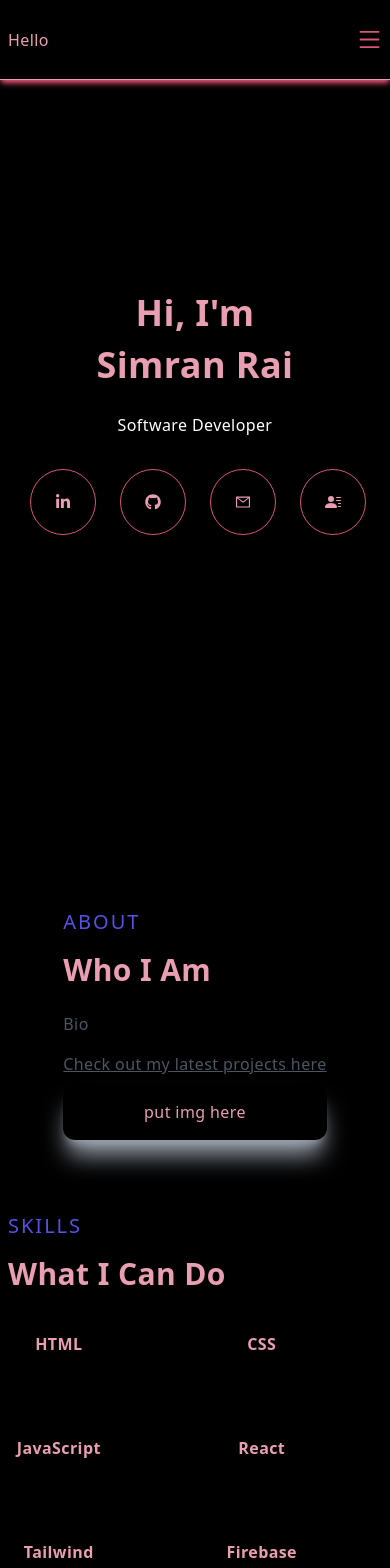
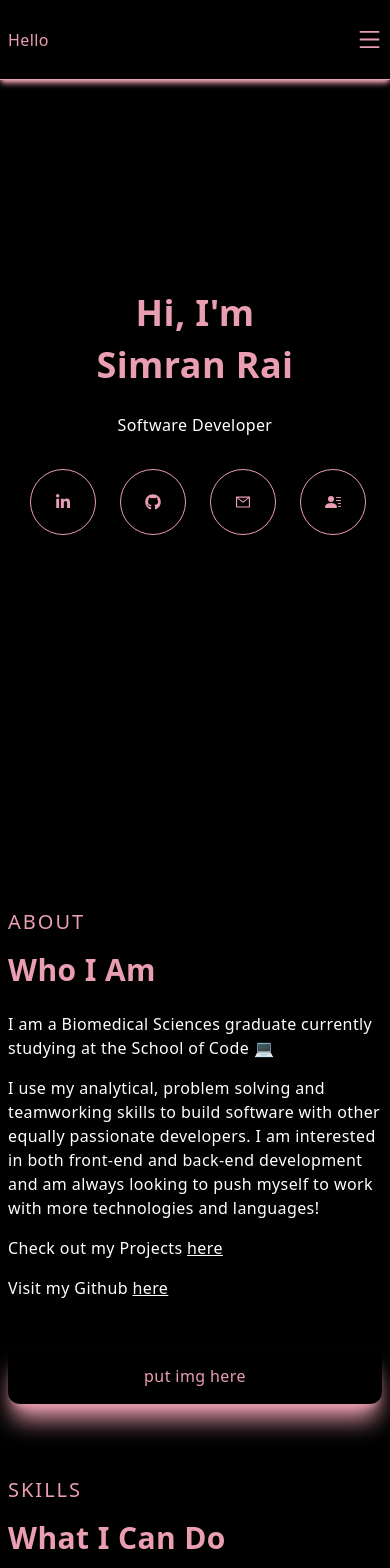
Before and after one commit to srai98i/portfolio-site, a Next.js app: page / in a window 390 px wide. Shown: the top 1568 px of the page. Built offline with nearby package versions, Linux system fonts and the light colour scheme.

Commit message:
styled About section

```diff
--- a/pages/components/About.jsx
+++ b/pages/components/About.jsx
@@ -1,20 +1,51 @@
 import React from "react";
+import Link from "next/link";
 
 export default function About() {
   return (
-    <div id="about" className="w-full md:h-screen p-2 flex items-center bg-pink-blue py-16">
+    <div
+      id="about"
+      className="w-full md:h-screen p-2 flex items-center bg-pink-blue py-16"
+    >
       <div className="max-w-[1240px] m-auto md:grid grid-cols-3 gap-8">
         <div className="col-span-2">
-          <p className="uppercase text-xl tracking-widest text-[#5651e5]">
+          <p className="uppercase text-xl tracking-widest text-[#EA9EB1]">
             About
           </p>
           <h2 className="py-4">Who I Am</h2>
-          <p className="py-2 text-gray-600">Bio</p>
-          <p className="py-2 text-gray-600 underline cursor-pointer">
-            Check out my latest projects here{" "}
+          <p className="py-2 flex justify-items-center text-[white]">
+            I am a Biomedical Sciences graduate currently studying at the School
+            of Code 💻{" "}
+          </p>{" "}
+          <p className="py-2 flex justify-items-center text-[white]">
+            I use my analytical, problem solving and teamworking skills to build
+            software with other equally passionate developers. I am interested
+            in both front-end and back-end development and am always looking to
+            push myself to work with more technologies and languages!
+          </p>
+          <p className="py-2  text-[white]">
+            Check out my Projects{" "}
+            <Link href="/#projects">
+              <a className="py-2 text-[white] underline cursor-pointer">
+                {" "}
+                here
+              </a>
+            </Link>{" "}
+          </p>
+          <p className="py-2  text-[white]">
+            Visit my Github{" "}
+            <Link href="https://github.com/srai98i">
+              <a
+                target="_blank"
+                className="py-2 text-[white] underline cursor-pointer"
+              >
+                {" "}
+                here
+              </a>
+            </Link>{" "}
           </p>
         </div>
-        <div className="w-full h-auto m-auto shadow-xl shadow-gray-400 rounded-xl flex items-center justify-center p-4 hover:scale-105 easein duration-300">
+        <div className="w-full h-auto m-auto shadow-xl shadow-[#EA9EB1] rounded-xl flex items-center justify-center p-4 hover:scale-105 easein duration-300 mt-10">
           put img here
         </div>
       </div>
--- a/pages/components/Main.jsx
+++ b/pages/components/Main.jsx
@@ -22,7 +22,7 @@ export default function Main() {
               target="_blank"
               rel="noreferrer"
             >
-              <div className="rounded-full border-[#DB5375] border-[.1rem] shadow-lg shadow-black-400 p-6 cursor-pointer hover:scale-110 easein duration-300 hover:border-[pink] hover:bg-gradient-to-r from-[#DB5375] to-pink-500 hover:text-[black]">
+              <div className="rounded-full border-[#EA9EB1] border-[.1rem] shadow-lg shadow-black-400 p-6 cursor-pointer hover:scale-110 easein duration-300 hover:border-[pink] hover:bg-gradient-to-r from-[#DB5375] to-pink-500 hover:text-[black]">
                 <FaLinkedinIn />
               </div>
             </a>
@@ -31,14 +31,14 @@ export default function Main() {
               target="_blank"
               rel="noreferrer"
             >
-              <div className="rounded-full shadow-lg  border-[#DB5375] border-[.1rem] p-6 cursor-pointer hover:scale-110 easein duration-300 hover:border-[pink] hover:bg-gradient-to-r from-[#DB5375] to-pink-500 hover:text-[black]">
+              <div className="rounded-full shadow-lg  border-[#EA9EB1] border-[.1rem] p-6 cursor-pointer hover:scale-110 easein duration-300 hover:border-[pink] hover:bg-gradient-to-r from-[#DB5375] to-pink-500 hover:text-[black]">
                 <FaGithub />
               </div>
             </a>
-            <div className="rounded-full shadow-lg border-[#DB5375] border-[.1rem] p-6 cursor-pointer hover:scale-110 easein duration-300 hover:border-[pink] hover:bg-gradient-to-r from-[#DB5375] to-pink-500 hover:text-[black]">
+            <div className="rounded-full shadow-lg border-[#EA9EB1] border-[.1rem] p-6 cursor-pointer hover:scale-110 easein duration-300 hover:border-[pink] hover:bg-gradient-to-r from-[#DB5375] to-pink-500 hover:text-[black]">
               <AiOutlineMail />
             </div>
-            <div className="rounded-full shadow-lg border-[#DB5375] border-[.1rem] p-6 cursor-pointer hover:scale-110 easein duration-300 hover:border-[pink] hover:bg-gradient-to-r from-[#DB5375] to-pink-500 hover:text-[black]">
+            <div className="rounded-full shadow-lg border-[#EA9EB1] border-[.1rem] p-6 cursor-pointer hover:scale-110 easein duration-300 hover:border-[pink] hover:bg-gradient-to-r from-[#DB5375] to-pink-500 hover:text-[black]">
               <BsFillPersonLinesFill />
             </div>
           </div>
--- a/pages/components/Navbar.jsx
+++ b/pages/components/Navbar.jsx
@@ -14,13 +14,13 @@ const Navbar = () => {
   };
 
   return (
-    <div className="fixed w-full h-20 shadow-md shadow-[#DB5375] border-b-[#EA9EB1] border-b-[0.05rem] z-[100]  bg-[black]">
+    <div className="fixed w-full h-20 shadow-md shadow-[#EA9EB1] border-[#EA9EB1] border-b-[0.05rem] z-[100]  bg-[black]">
       <div className="flex justify-between items-center w-full h-full px-2 2xl:px-16">
         Hello
         <div>
           <ul className="hidden md:flex">
             <Link href="/#home">
-              <li className="ml-10 font-semibold text-sm uppercase hover:border-b hover:border-b-[##DB5375]">
+              <li className="ml-10 font-semibold text-sm uppercase hover:border-b hover:border-b-[#EA9EB1]">
                 Home
               </li>
             </Link>
@@ -45,7 +45,7 @@ const Navbar = () => {
               </li>
             </Link>
           </ul>
-          <div onClick={handleNav} className="md:hidden text-[#DB5375]">
+          <div onClick={handleNav} className="md:hidden text-[#EA9EB1]">
             <AiOutlineMenu size={25} />
           </div>
         </div>
@@ -64,7 +64,7 @@ const Navbar = () => {
             }
           >
             <div className="flex w-full items-center justify-between">
-              <div className="rounded-full border-[#DB5375] border-[.1rem] p-3 cursor-pointer hover:bg-gradient-to-r from-[#DB5375] to-pink-500 hover:text-[black] ">
+              <div className="rounded-full border-[#EA9EB1] border-[.1rem] p-3 cursor-pointer hover:bg-gradient-to-r from-[#DB5375] to-pink-500 hover:text-[black] ">
                 <AiOutlineClose onClick={handleNav} />
               </div>
             </div>
@@ -77,7 +77,7 @@ const Navbar = () => {
               <ul className="uppercase">
                 <Link href="/#home">
                   <li
-                    className="py-4 text-sm hover:text-[#DB5375]"
+                    className="py-4 text-sm hover:text-[#EA9EB1]"
                     onClick={handleNav}
                   >
                     Home
@@ -85,7 +85,7 @@ const Navbar = () => {
                 </Link>
                 <Link href="/#about">
                   <li
-                    className="py-4 text-sm hover:text-[#DB5375]"
+                    className="py-4 text-sm hover:text-[#EA9EB1]"
                     onClick={handleNav}
                   >
                     About
@@ -93,7 +93,7 @@ const Navbar = () => {
                 </Link>
                 <Link href="/#skills">
                   <li
-                    className="py-4 text-sm hover:text-[#DB5375]"
+                    className="py-4 text-sm hover:text-[#EA9EB1]"
                     onClick={handleNav}
                   >
                     Skills
@@ -101,7 +101,7 @@ const Navbar = () => {
                 </Link>
                 <Link href="/#projects">
                   <li
-                    className="py-4 text-sm hover:text-[#DB5375]"
+                    className="py-4 text-sm hover:text-[#EA9EB1]"
                     onClick={handleNav}
                   >
                     Projects
@@ -109,7 +109,7 @@ const Navbar = () => {
                 </Link>
                 <Link href="/#contact">
                   <li
-                    className="py-4 text-sm hover:text-[#DB5375]"
+                    className="py-4 text-sm hover:text-[#EA9EB1]"
                     onClick={handleNav}
                   >
                     Contact
@@ -125,7 +125,7 @@ const Navbar = () => {
                   target="_blank"
                   rel="noreferrer"
                 >
-                  <div className="rounded-full border-[#DB5375] border-[.1rem] p-3 cursor-pointer hover:scale-105 easein duration hover:border-[pink] hover:bg-gradient-to-r from-[#DB5375] to-pink-500 hover:text-[black]">
+                  <div className="rounded-full border-[#EA9EB1] border-[.1rem] p-3 cursor-pointer hover:scale-105 easein duration hover:border-[pink] hover:bg-gradient-to-r from-[#DB5375] to-pink-500 hover:text-[black]">
                     <FaLinkedinIn />
                   </div>
                 </a>
@@ -134,14 +134,14 @@ const Navbar = () => {
                   target="_blank"
                   rel="noreferrer"
                 >
-                  <div className="rounded-full border-[#DB5375] border-[.1rem] p-3 cursor-pointer hover:scale-105 easein duration hover:border-[pink] hover:bg-gradient-to-r from-[#DB5375] to-pink-500 hover:text-[black]">
+                  <div className="rounded-full border-[#EA9EB1] border-[.1rem] p-3 cursor-pointer hover:scale-105 easein duration hover:border-[pink] hover:bg-gradient-to-r from-[#DB5375] to-pink-500 hover:text-[black]">
                     <FaGithub />
                   </div>
                 </a>
-                <div className="rounded-full border-[#DB5375] border-[.1rem] p-3 cursor-pointer hover:scale-105 easein duration hover:border-[pink] hover:bg-gradient-to-r from-[#DB5375] to-pink-500 hover:text-[black]">
+                <div className="rounded-full border-[#EA9EB1] border-[.1rem] p-3 cursor-pointer hover:scale-105 easein duration hover:border-[pink] hover:bg-gradient-to-r from-[#DB5375] to-pink-500 hover:text-[black]">
                   <AiOutlineMail />
                 </div>
-                <div className="rounded-full border-[#DB5375] border-[.1rem] p-3 cursor-pointer hover:scale-105 easein duration hover:border-[pink] hover:bg-gradient-to-r from-[#DB5375] to-pink-500 hover:text-[black]">
+                <div className="rounded-full border-[#EA9EB1] border-[.1rem] p-3 cursor-pointer hover:scale-105 easein duration hover:border-[pink] hover:bg-gradient-to-r from-[#DB5375] to-pink-500 hover:text-[black]">
                   <BsFillPersonLinesFill />
                 </div>
               </div>
--- a/pages/components/Projects.jsx
+++ b/pages/components/Projects.jsx
@@ -11,7 +11,7 @@ const Projects = () => {
   return (
     <div id="projects" className="w-full bg-pink-blue">
       <div className="max-w-[1240px] mx-auto px-2 py-16">
-        <p className="text-xl tracking-widest uppercase text-[#5651e5]">
+        <p className="text-xl tracking-widest uppercase text-[#EA9EB1]]">
           Projects
         </p>
         <h2 className="py-4">What I&apos;ve Built</h2>
--- a/pages/components/Skills.jsx
+++ b/pages/components/Skills.jsx
@@ -15,7 +15,7 @@ export default function Skills() {
   return (
     <div id="skills" className="w-full bg-pink-blue lg:h-screen p-2">
       <div className="max-w-[1240px] mx-auto flex flex-col justify-center h-full">
-        <p className="text-xl tracking-widest uppercase text-[#5651e5]">
+        <p className="text-xl tracking-widest uppercase text-[#EA9EB1]">
           Skills
         </p>
         <h2 className="py-4">What I Can Do</h2>
--- a/styles/globals.css
+++ b/styles/globals.css
@@ -21,6 +21,6 @@
   }
 
   button {
-    @apply shadow-xl shadow-gray-400 rounded-xl uppercase bg-gradient-to-r from-[#5651e5] to-[#709dff] text-white
+    @apply shadow-xl shadow-gray-400 rounded-xl uppercase bg-gradient-to-r from-[#DB5375] to-[#EA9EB1] text-white
   }
 }
```
Also changed, not shown: pages/components/Contact.jsx (+4 -4 lines).
